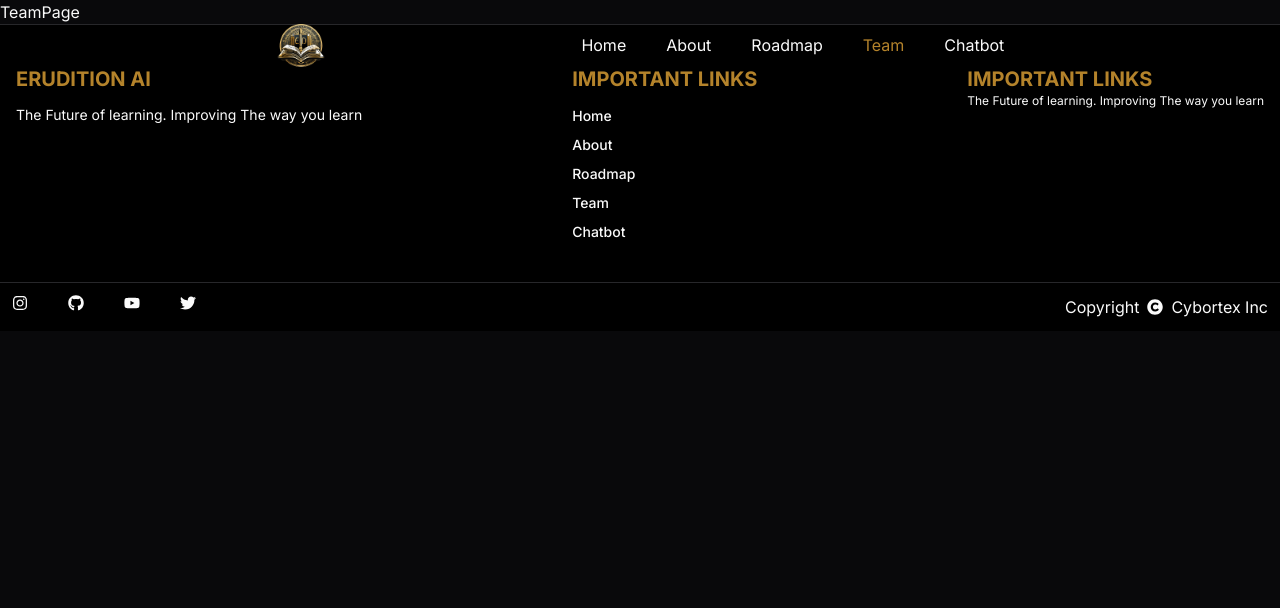
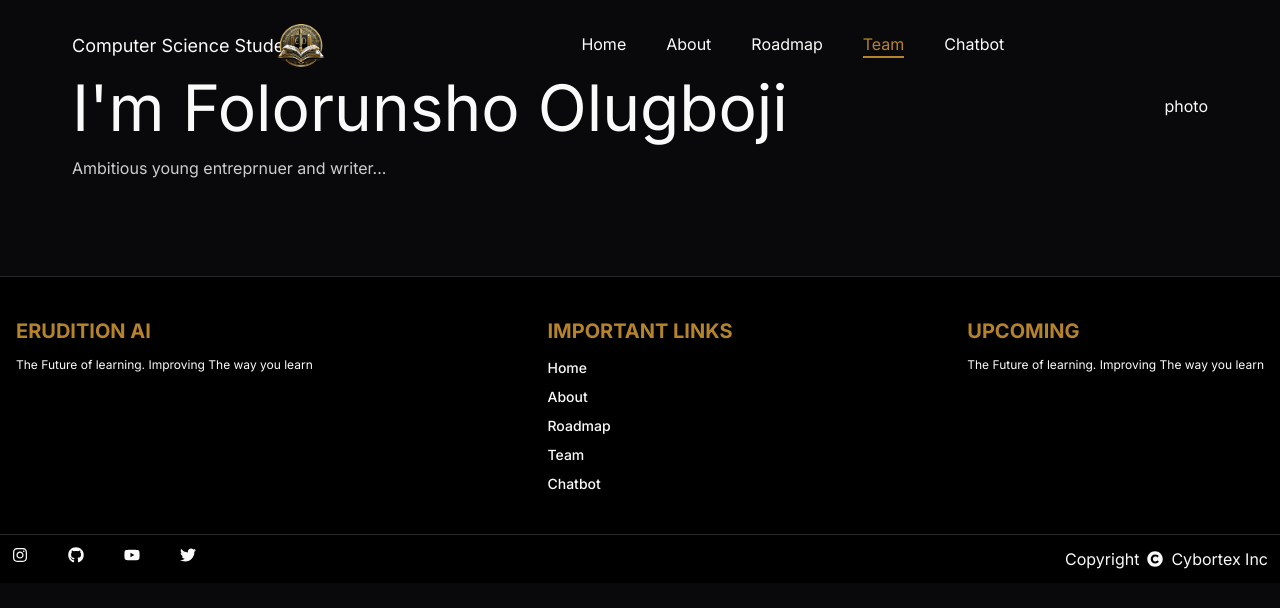
Before and after one commit to Cybortex/eruditionAI, a Next.js app: page /team in a window 1280 px wide. Shown: the top 608 px of the page. Built offline with nearby package versions, Linux system fonts and the light colour scheme.

Commit message:
Team Page creation

```diff
--- a/src/app/team/layout.tsx
+++ b/src/app/team/layout.tsx
@@ -6,8 +6,8 @@
 const inter = Inter({ subsets: ["latin"] });
 
 export const metadata: Metadata = {
-  title: "Create Next App",
-  description: "Generated by create next app",
+  title: "Erudition",
+  description: "Learning AI",
 };
 
 export default function RootLayout({
--- a/src/app/team/page.tsx
+++ b/src/app/team/page.tsx
@@ -1,8 +1,16 @@
+import TeamCards from '@/components/TeamCards'
 import React from 'react'
 
 function TeamPage() {
   return (
-    <div>TeamPage</div>
+    <main className='bg-black-200 flex justify-center items-center flex-col overflow-hidden sm:px-10 px-5'>
+      <div className="max-w-7xl w-full">
+
+      <TeamCards />
+
+      </div>
+
+    </main>
   )
 }
 
--- a/src/components/Footer.tsx
+++ b/src/components/Footer.tsx
@@ -12,7 +12,7 @@
         <div className='text-brand text-xl font-bold uppercase'>
           Erudition AI
         </div>
-        <div className='text-sm w-18 pt-3'>
+        <div className='text-xs w-18 pt-3'>
           The Future of learning. Improving The way you learn
         </div>
       </div>
@@ -36,9 +36,9 @@
         </div>
       </div><div className='flex flex-col px-4 py-10'>
         <div className='text-brand text-xl font-bold uppercase'>
-          Important Links
+          Upcoming
         </div>
-        <div className='text-xs w-18'>
+        <div className='text-xs pt-3 w-18'>
           The Future of learning. Improving The way you learn
         </div>
       </div>
--- a/src/components/Navbar.tsx
+++ b/src/components/Navbar.tsx
@@ -45,7 +45,7 @@
            (<Link
             href={nav.link}
             key={nav.link}
-            className={`${nav.link === pathname && "text-brand"}`}
+            className={`${nav.link === pathname && "text-brand border-b-2 border-brand border-w-1"} hover:text-brand`}
             >{nav.name}</Link>)
           )}
           </ul>
--- /dev/null
+++ b/src/components/TeamCards.tsx
@@ -0,0 +1,27 @@
+import React from 'react'
+
+const TeamCards = () => {
+  return (
+    <section className='h-full'>
+        <div className='container mx-auto h-full'>
+            <div className="flex flex-col items-center justify-between xl:flex-row xl:pt-8 xl:pb-24">
+
+                <div className="text-center xl:text-left">
+                    <span className='text-lg'>Computer Science Student</span>
+                    <h1 className='text-[36px] xl:text-[64px] leading-[1.1]font-semibold'>
+                        I&apos;m Folorunsho Olugboji
+                    </h1>
+                    <p className='max-w-[500px]mb-9 text-white/80'>Ambitious young entreprnuer and writer...</p>
+                </div>
+
+                <div>photo</div>
+
+            </div>
+
+        </div>
+
+    </section>
+  )
+}
+
+export default TeamCards
--- a/src/components/TextSmooth.tsx
+++ b/src/components/TextSmooth.tsx
@@ -20,7 +20,7 @@
 
   ];
   return (
-    <div className="flex flex-col items-center justify-center h-[40rem]  ">
+    <div className="flex flex-col items-center justify-center h-[40rem]">
       <p className="text-neutral-600 dark:text-neutral-200 sm:text-base uppercase">
         study long hours but cant remember anything?
       </p>
```
